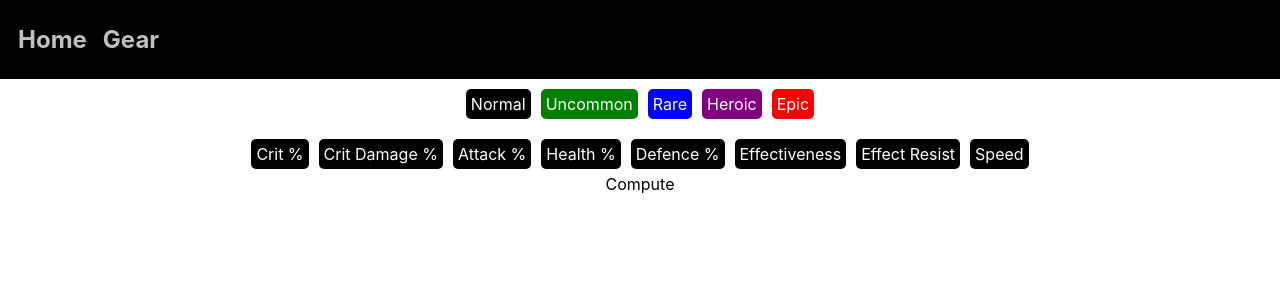
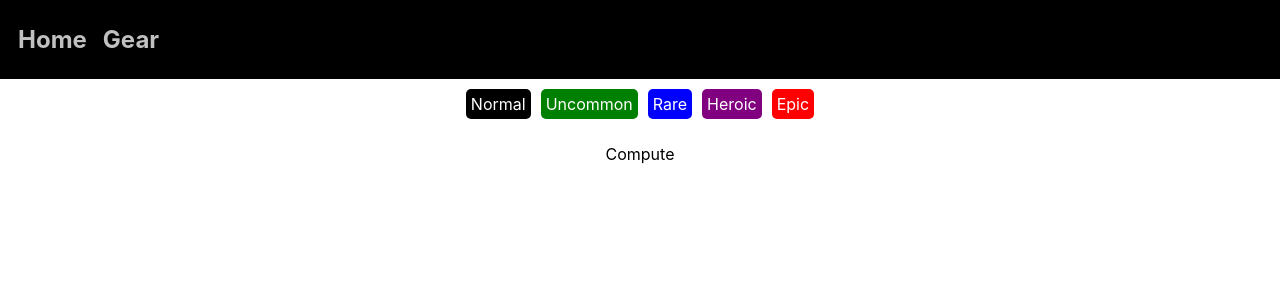
Before and after one commit to Cameronl14320/epic7-rebuilt, a Next.js app: page /gear in a window 1280 px wide. Shown: the top 300 px of the page. Built offline with nearby package versions, Linux system fonts and the light colour scheme.

Commit message:
testing deployment issues

```diff
--- a/pages/gear.tsx
+++ b/pages/gear.tsx
@@ -3,7 +3,7 @@ import { Rarities, Rarity } from '../objects/Rarity'
 import { Box } from 'rebass'
 import { useState } from 'react'
 //import EnhanceSelect from '../components/gear/EnhanceSelect'
-import SubstatSelect from '../components/gear/SubstatSelect'
+//import SubstatSelect from '../components/gear/SubstatSelect'
 import { RaritySelect } from '../components/gear/Rarity/RaritySelect'
 
 
@@ -50,7 +50,7 @@ export default function gear(props) {
                         {/*<EnhanceSelect selectedEnhance={selectedEnhance} onSelect={setEnhance} />*/}
                     </Box>
                     <Box id="gear-grid-row-3" sx={gearStyle.gridRow}>
-                        <SubstatSelect substats={selectedSubstats}/>
+                        {/*<SubstatSelect substats={selectedSubstats}/>*/}
                     </Box>
 
                 </Box>
```
